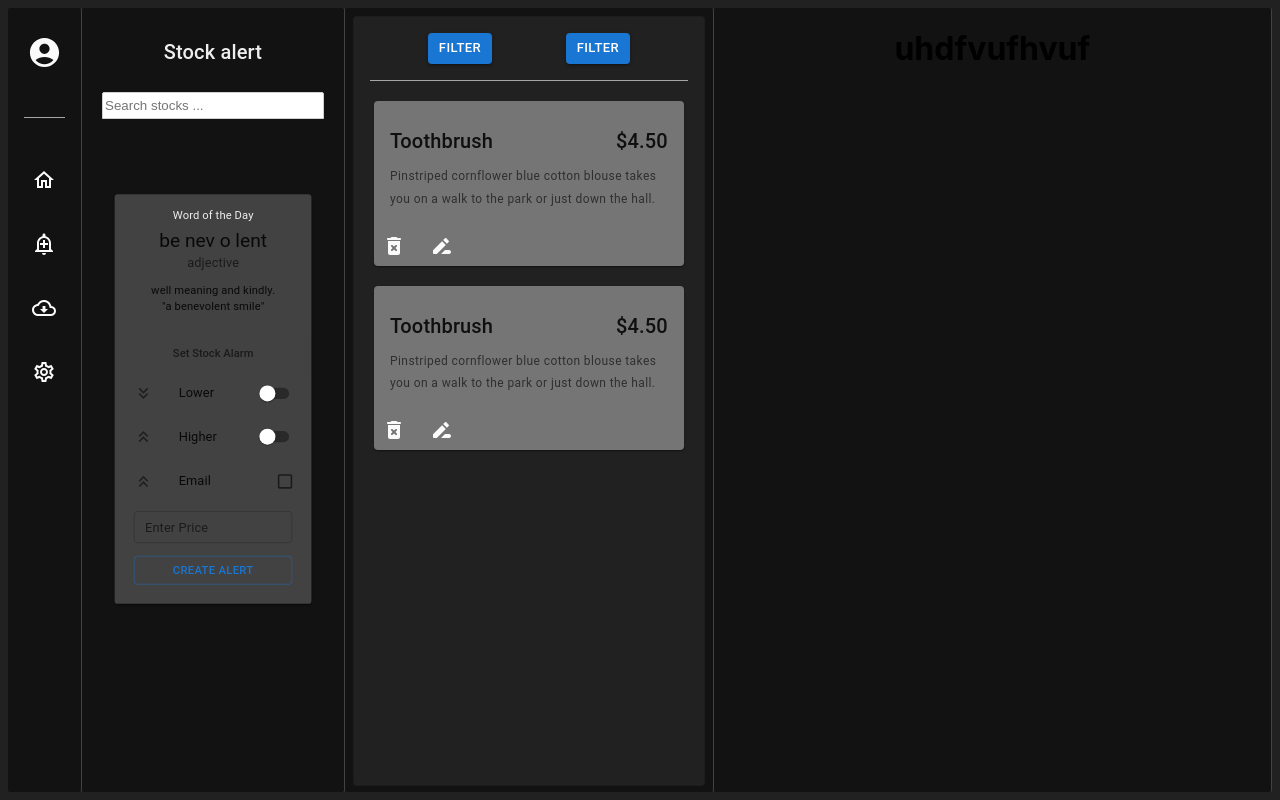
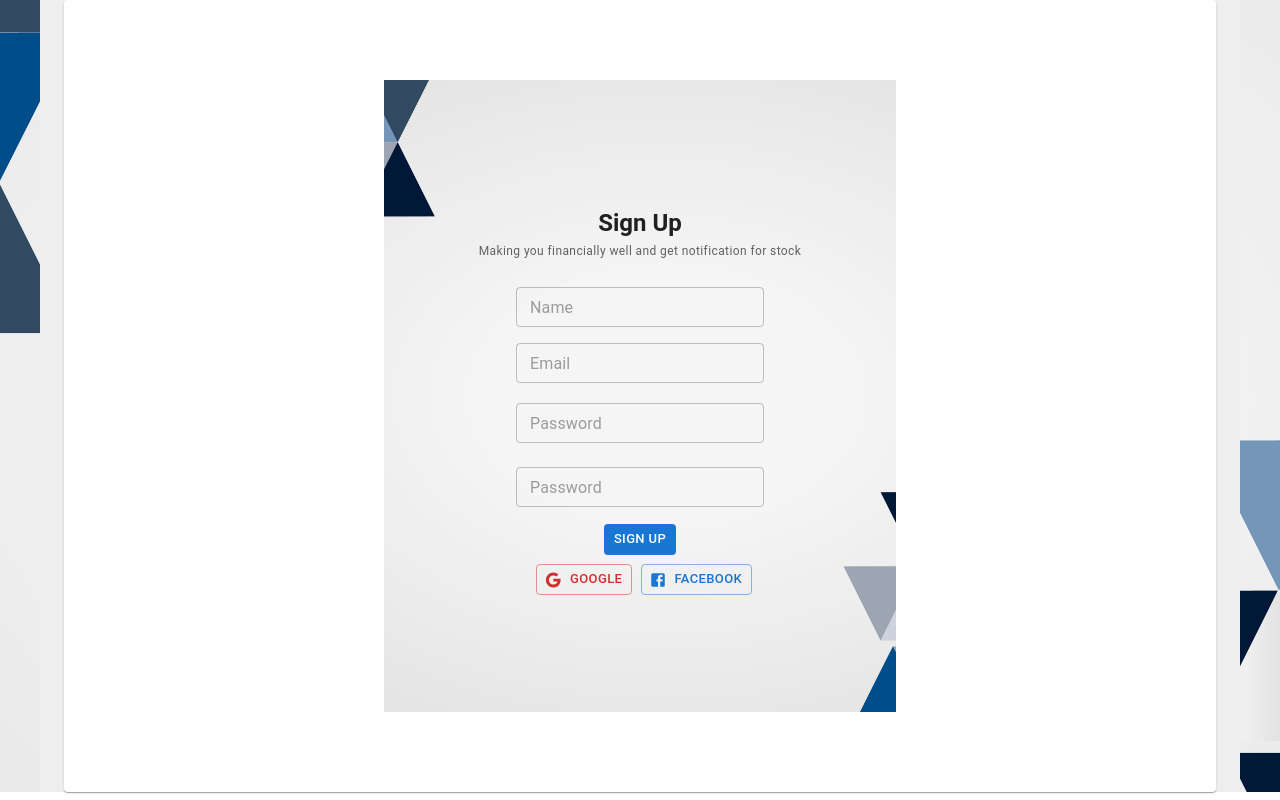
Before and after one commit to shubhamprpcoe/StockApp, a React (Create React App) app in the folder client/: page / in a window 1280 px wide. Built offline with nearby package versions, Linux system fonts and the light colour scheme.

Commit message:
cookies setting added from server side and file name chnged

```diff
--- a/client/src/App.js
+++ b/client/src/App.js
@@ -6,16 +6,18 @@ import { Provider } from "react-redux";
 import { store } from "./redux/store/store";
 
 // import Home from "./pages/home/Home";
-// import Login from "./feature/loginSignin/LoginMainBody";
-import UserPanel from "./pages/userPanel/UserPanel";
+import SignupMainBody from "./feature/loginSignin/signup/SignupMainBody";
+// import LoginMainBody from "./feature/loginSignin/login/LoginMainBody";
+// import UserPanel from "./pages/userPanel/UserPanel";
 
 function App() {
   return (
     <Provider store={store}>
       <div className="App">
         {/* <Home /> */}
-        {/* <Login /> */}
-        <UserPanel />
+        {/* <LoginMainBody /> */}
+        <SignupMainBody />
+        {/* <UserPanel /> */}
       </div>
     </Provider>
   );
--- a/client/src/feature/loginSignin/loginMainBodyTheam.js
+++ b/client/src/feature/loginSignin/login/LoginMainBodyTheme.js
@@ -1,5 +1,5 @@
 import { makeStyles } from "@material-ui/core/styles";
-import Image from "../../assets/login/rm222batch5-mind-02.jpg";
+import Image from "../../../assets/login/rm222batch5-mind-02.jpg";
 
 const useStyles = makeStyles((theme) => ({
 
--- a/client/src/feature/loginSignin/signup/SignUp.js
+++ b/client/src/feature/loginSignin/signup/SignUp.js
@@ -1,4 +1,4 @@
-import React from "react";
+import React, { useState } from "react";
 import { Typography, TextField, Button } from "@mui/material";
 import GoogleIcon from "@mui/icons-material/Google";
 import FacebookIcon from "@mui/icons-material/Facebook";
@@ -6,6 +6,41 @@ import useStyles from "./SignUpTheme";
 
 export default function signUp() {
   const classes = useStyles();
+  const [helperText, SethelperText] = useState("");
+
+  const [signUpBody, SetSignUpBody] = useState({
+    name: "", email: "", password: "", cofirmationPassword: "",
+  });
+
+  // creating and messaging data to sending backx`
+  const creatingBodyData = (name, value) => {
+    SetSignUpBody((prev) => {
+      console.log(prev);
+      return { ...prev, [name]: value };
+    });
+  };
+
+  const signUpWithUserData = async () => {
+    fetch("http://localhost:5000/listData/signUp", {
+      method: "POST",
+      body: JSON.stringify({
+        name: "rusFdCwdd",
+        email: "asafdssd@ham",
+        password: "xvdd",
+        cofirmationPassword: "xvdd",
+      }),
+      credentials: "include",
+      headers: {
+        "Content-type": "application/json; charset=UTF-8",
+      },
+    }).then((response) => response.json())
+      .then((json) => {
+        // setList(json);
+        console.log(json);
+      });
+  };
+
+  // name, email, password, cofirmationPassword
 
   return (
     <div className={classes.pc_login_main}>
@@ -32,16 +67,22 @@ export default function signUp() {
             variant="outlined"
             size="small"
             margin="normal"
+            name="name"
+            helperText={helperText}
+            onChange={(e) => { creatingBodyData(e.target.name, e.target.value); }}
           />
           <br />
           <TextField
             hiddenLabel
             id="filled-hidden-label-small"
             defaultValue=""
-            placeholder="UserName"
+            placeholder="Email"
             variant="outlined"
             size="small"
             margin="dense"
+            name="email"
+            onChange={(e) => { creatingBodyData(e.target.name, e.target.value); }}
+
           />
           <br />
           <TextField
@@ -52,6 +93,9 @@ export default function signUp() {
             variant="outlined"
             size="small"
             margin="normal"
+            name="password"
+            onChange={(e) => { creatingBodyData(e.target.name, e.target.value); }}
+
           />
           <br />
           <TextField
@@ -62,10 +106,13 @@ export default function signUp() {
             variant="outlined"
             size="small"
             margin="normal"
+            name="cofirmationPassword"
+            onChange={(e) => { creatingBodyData(e.target.name, e.target.value); }}
+            x
           />
           <br />
           <div className={classes.pc_signup_button}>
-            <Button variant="contained" disableElevation size="small">
+            <Button variant="contained" disableElevation size="small" onClick={signUpWithUserData}>
               SIgn up
             </Button>
           </div>
--- /dev/null
+++ b/client/src/feature/loginSignin/signup/SignupMainBody.js
@@ -0,0 +1,34 @@
+/* eslint-disable react/self-closing-comp */
+import React from "react";
+// import axios from "axios";
+import {
+  Container, Paper, Box,
+} from "@mui/material";
+// import LogIn from "./login/LogIn";
+import SignUp from "./SignUp";
+
+import useStyles from "./SignupMainBodyTheme";
+
+export default function Login() {
+  const classes = useStyles();
+  return (
+    <div className={classes.pc_login_inBox}>
+      <Container className={classes.pc_login_containerWidth} sx={{ bgcolor: "#eeeeee" }}>
+        <Paper className={classes.pc_login_boxWidth}>
+
+          <Box
+            className={classes.pc_login_inBox}
+            style={{ background: "transparent" }}
+          >
+            <div className={classes.pc_login_inBox}>
+              <SignUp />
+            </div>
+
+          </Box>
+        </Paper>
+      </Container>
+    </div>
+
+  // </Box>
+  );
+}
--- /dev/null
+++ b/client/src/feature/loginSignin/signup/SignupMainBodyTheme.js
@@ -0,0 +1,49 @@
+import { makeStyles } from "@material-ui/core/styles";
+import Image from "../../../assets/login/rm222batch5-mind-02.jpg";
+
+const useStyles = makeStyles((theme) => ({
+
+  pc_login_containerWidth: {
+    width: "100%",
+    boxSizing: "border-box",
+  },
+
+  pc_login_boxWidth: {
+    maxWidth: "100vw",
+    height: "99vh",
+    Width: "100vw",
+    padding: "5rem 20rem",
+    boxSizing: "border-box",
+    position: "relative",
+    [theme.breakpoints.down("md")]: {
+      backgroundColor: "red",
+      padding: "6rem 8rem",
+    },
+    [theme.breakpoints.down("xs")]: {
+      backgroundColor: "red",
+      padding: "5rem 1rem",
+    },
+
+  },
+  pc_login_inBox: {
+    position: "relative",
+    width: "100%",
+    height: "100%",
+    display: "flex",
+    justifyContent: "center",
+    alignItems: "center",
+    backgroundImage: `url(${Image})`,
+    objectFit: "contain",
+    backgroundSize: "cover",
+    backgroundRepeat: " no-repeat",
+    backgroundPosition: " center center",
+
+  },
+  pc_login_mainText: {
+    padding: "6% 6% 0% 6%",
+    fontWeight: "bold",
+  },
+
+}));
+
+export default useStyles;
```
Also changed, not shown: client/src/feature/loginSignin/login/LoginMainBody.js (renamed from client/src/feature/loginSignin/LoginMainBody.js, +4 -4 lines), 2 other files (tests, documents, lock files or other folders).
